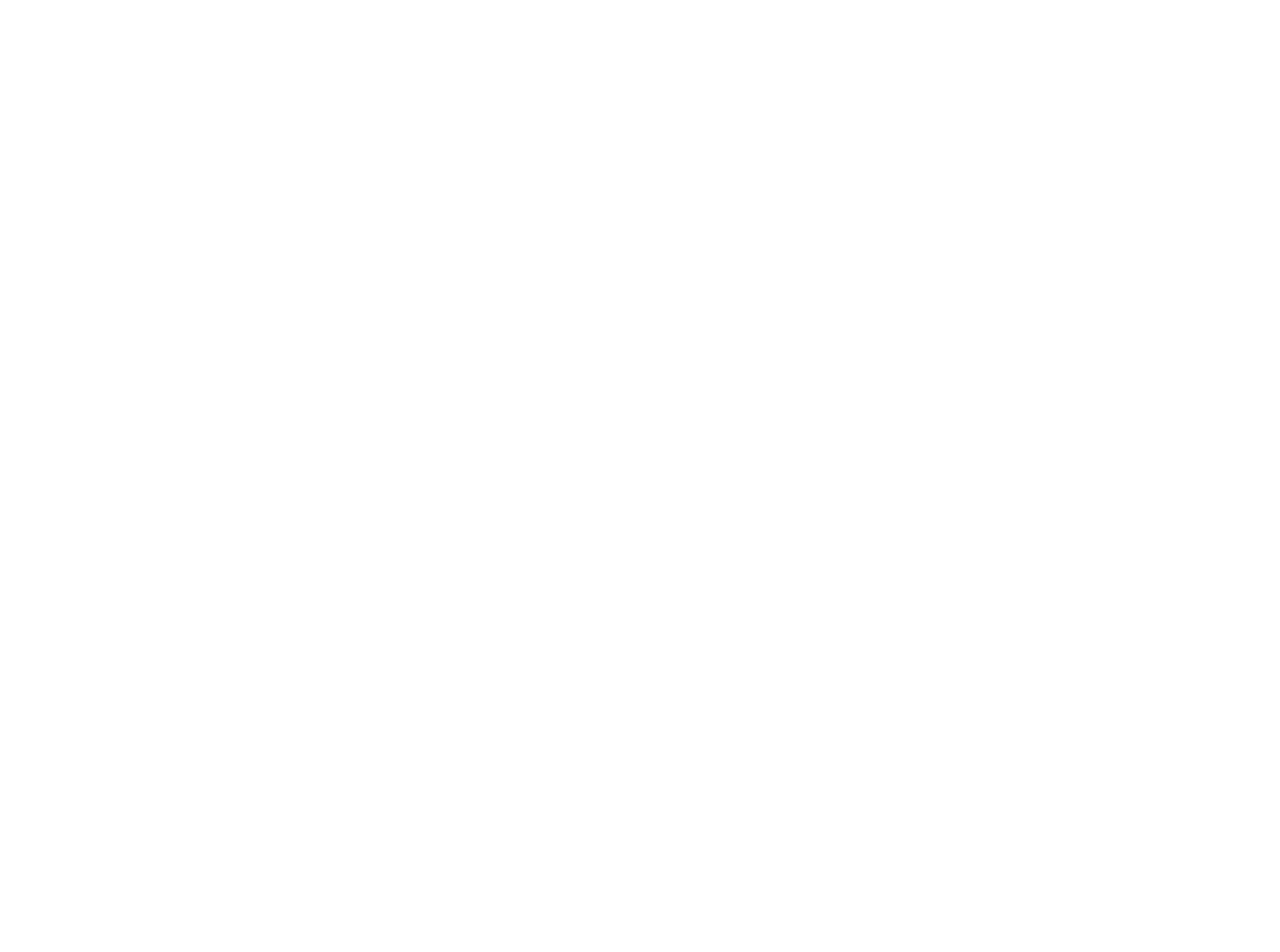
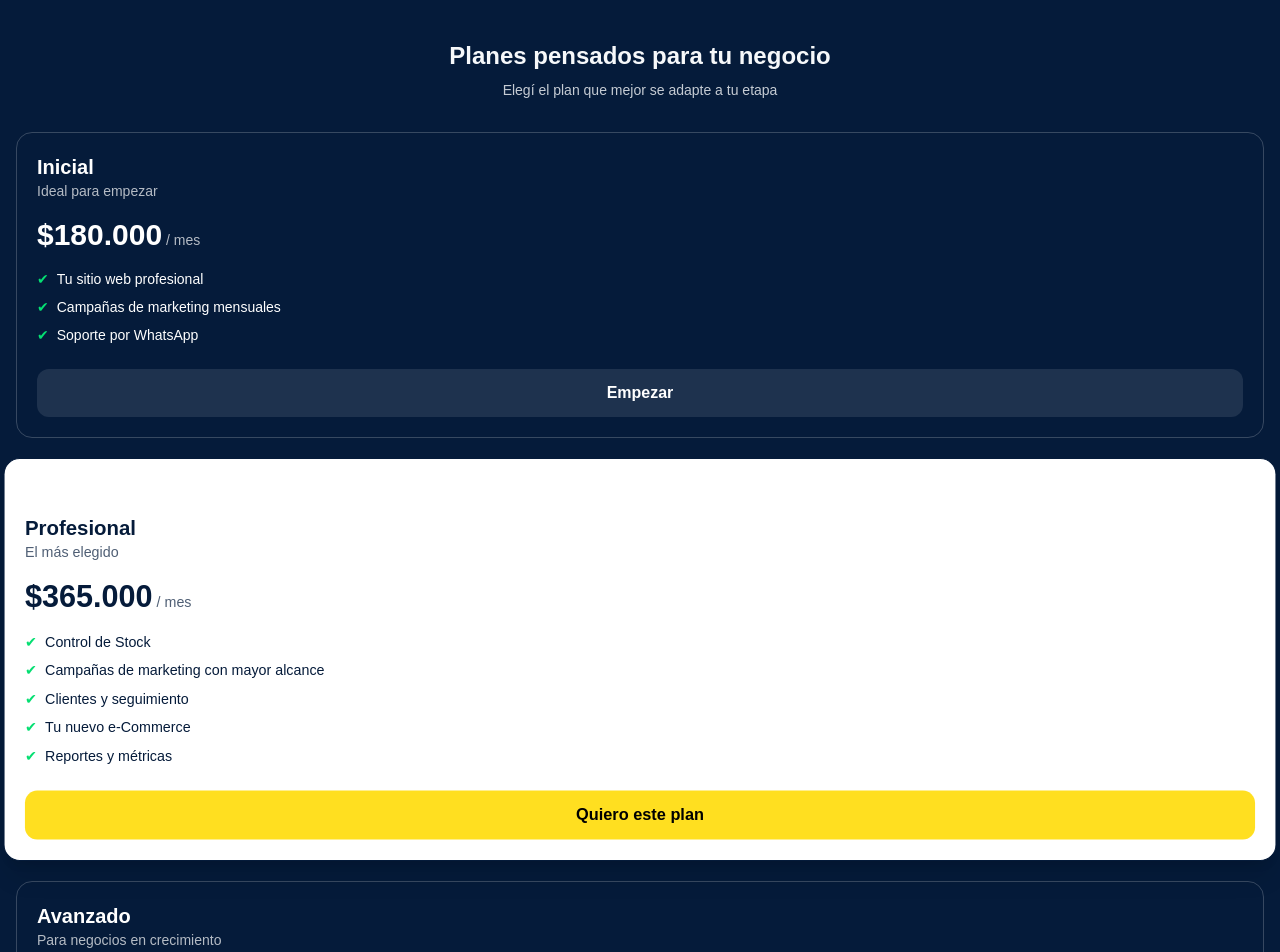
Before and after one commit to brutalkingran/patrician-software, a React (Vite) app: page /planes in a window 1280 px wide. Before the commit this address had no page. Shown: the top 952 px of the page. Before the commit the page ends 800 px from the top, so only its background shows below. Built offline with nearby package versions, Linux system fonts and the light colour scheme.

Commit message:
añadidos planes

```diff
--- /dev/null
+++ b/src/components/ui/PlanCard.jsx
@@ -0,0 +1,57 @@
+import React from 'react'
+
+const PlanCard = ({
+  title,
+  subtitle,
+  price,
+  features,
+  cta,
+  highlighted = false,
+}) => {
+  return (
+    <div
+      className={`
+        rounded-2xl p-5 border
+        ${highlighted
+          ? "bg-white text-ps-blue border-ps-accent shadow-xl scale-[1.02]"
+          : "bg-transparent border-white/20 text-white"}
+      `}
+    >
+      {highlighted && (
+        <span className="inline-block mb-2 text-xs font-semibold bg-ps-accent text-white px-3 py-1 rounded-full">
+          Recomendado
+        </span>
+      )}
+
+      <h3 className="text-xl font-semibold">{title}</h3>
+      <p className="text-sm opacity-70 mb-4">{subtitle}</p>
+
+      <div className="text-3xl font-bold mb-4">
+        {price}
+        <span className="text-sm font-normal opacity-70"> / mes</span>
+      </div>
+
+      <ul className="flex flex-col gap-2 mb-6 text-sm">
+        {features.map((feature, i) => (
+          <li key={i} className="flex items-center gap-2">
+            <span className="text-green-400">✔</span>
+            {feature}
+          </li>
+        ))}
+      </ul>
+
+      <button
+        className={`
+          w-full py-3 rounded-xl font-semibold
+          ${highlighted
+          ? "bg-ps-accent text-black bg-yellow-300"
+            : "bg-white/10 text-white"}
+        `}
+      >
+        {cta}
+      </button>
+    </div>
+  )
+}
+
+export default PlanCard
--- /dev/null
+++ b/src/pages/PlanPage.jsx
@@ -0,0 +1,59 @@
+import PlanCard from "../components/ui/PlanCard"
+
+const PlanPage = () => {
+  return (
+    <section className="bg-ps-blue px-4 py-10 h-min-screen">
+      <h2 className="text-2xl font-bold text-center mb-2">
+        Planes pensados para tu negocio
+      </h2>
+      <p className="text-center text-sm opacity-80 mb-8">
+        Elegí el plan que mejor se adapte a tu etapa
+      </p>
+
+      <div className="flex flex-col gap-6">
+        <PlanCard
+          title="Inicial"
+          price="$180.000"
+          subtitle="Ideal para empezar"
+          features={[
+            "Tu sitio web profesional",
+            "Campañas de marketing mensuales",
+            "Soporte por WhatsApp",
+          ]}
+          cta="Empezar"
+        />
+
+        <PlanCard
+          title="Profesional"
+          price="$365.000"
+          subtitle="El más elegido"
+          highlighted
+          features={[
+            "Control de Stock",
+            "Campañas de marketing con mayor alcance",
+            "Clientes y seguimiento",
+            "Tu nuevo e-Commerce",
+            "Reportes y métricas",
+          ]}
+          cta="Quiero este plan"
+        />
+
+        <PlanCard
+          title="Avanzado"
+          price="$650.000"
+          subtitle="Para negocios en crecimiento"
+          features={[
+            "Todo lo anterior",
+            "Multiusuario",
+            "Integración de SaaS",
+            "Software a medida",
+          ]}
+          cta="Hablar con un asesor"
+        />
+      </div>
+    </section>
+  )
+
+}
+
+export default PlanPage
--- a/src/router/AppRouter.jsx
+++ b/src/router/AppRouter.jsx
@@ -4,6 +4,7 @@
 // import ForbiddenPage from "../pages/ForbiddenPage";
 import MainPage from "../pages/MainPage";
 import ClientFormPage from "../pages/ClientFormPage";
+import PlanPage from "../pages/PlanPage";
 
 const AppRouter = () => {
   return (
@@ -13,6 +14,7 @@
       {/* <Route path="about" element={<About />} /> */}
       {/* <Route path="contact" element={<Contact />} /> */}
       <Route path="test" element={<ClientFormPage />} />
+      <Route path="planes" element={<PlanPage />} />
 
       {/* Redirects */}
       {/* <Route path="not-found" element={<NotFound />} /> */}
```
